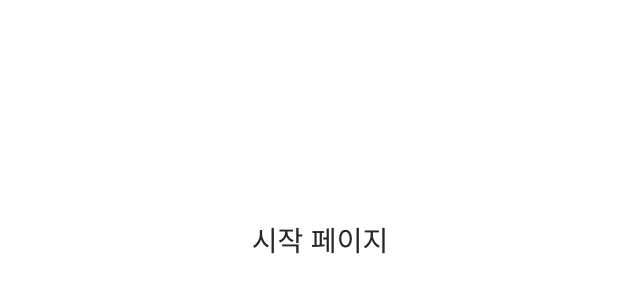
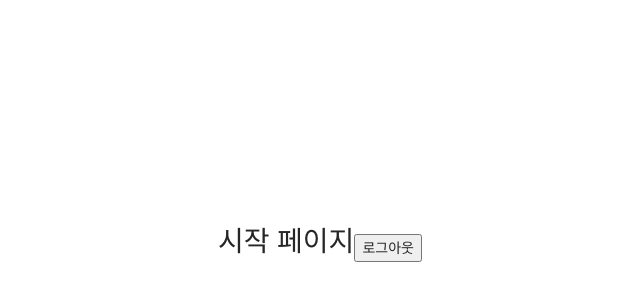
Before and after one commit to parkeunae/mern-boilerplate, a React (Create React App) app in the folder client/: page / in a window 1280 px wide. Shown: the part 152-452 px from the top of the page, without its empty margins (320-960 px from the left). Built offline with nearby package versions, Linux system fonts and the light colour scheme.

Commit message:
feat: add logout function

```diff
--- a/client/src/components/views/LandingPage/LandingPage.js
+++ b/client/src/components/views/LandingPage/LandingPage.js
@@ -1,9 +1,25 @@
 import React from 'react';
+import axios from 'axios';
 
-function LandingPage() {
+function LandingPage(props) {
+    const onClickHandler = () => {
+        axios.get('/api/users/logout')
+            .then(response => {
+                if (response.data.success) {
+                    props.history.push('/login')
+                } else {
+                    alert('로그아웃 실패')
+                }
+            })
+    }
+
     return (
         <div style={{ display: 'flex', justifyContent: 'center', alignItems: 'center', width: '100%', height: '100vh' }}>
             <h1>시작 페이지</h1>
+
+            <button onClick={onClickHandler}>
+                로그아웃
+            </button>
         </div>
     );
 }
```
Also changed, not shown: 1 other file (tests, documents, lock files or other folders).
